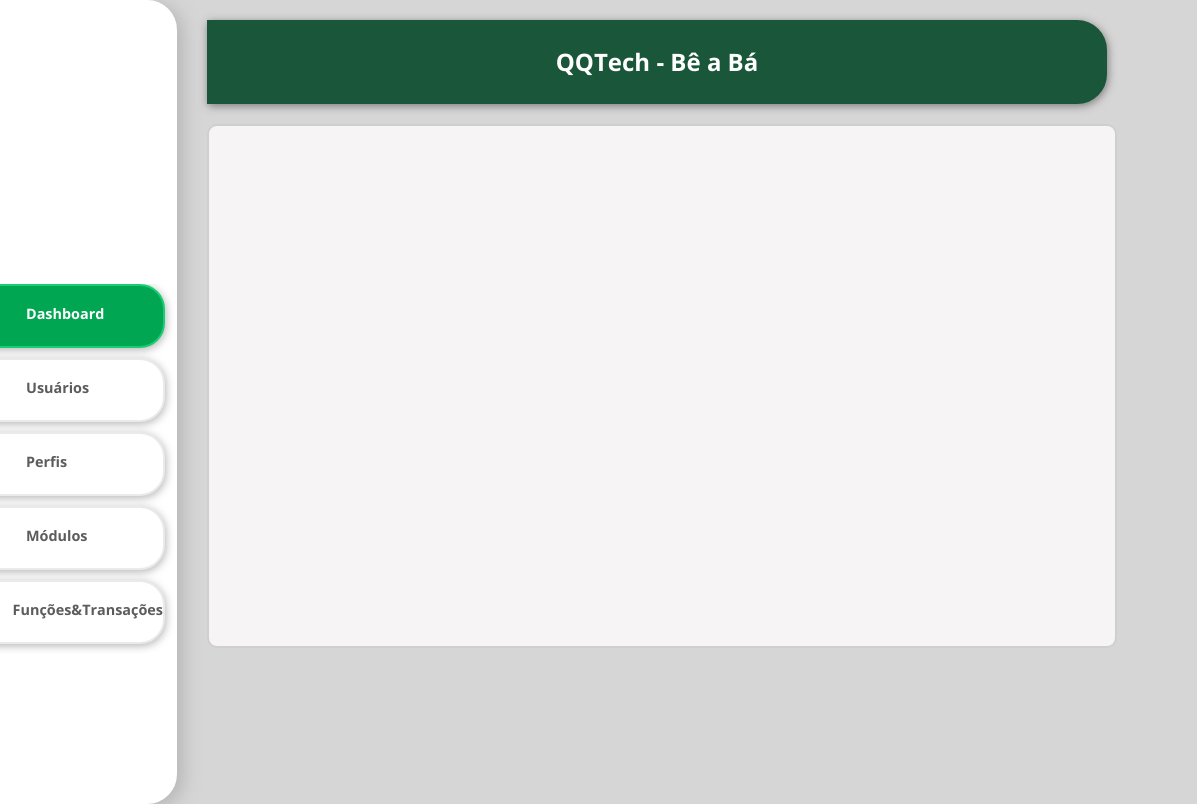
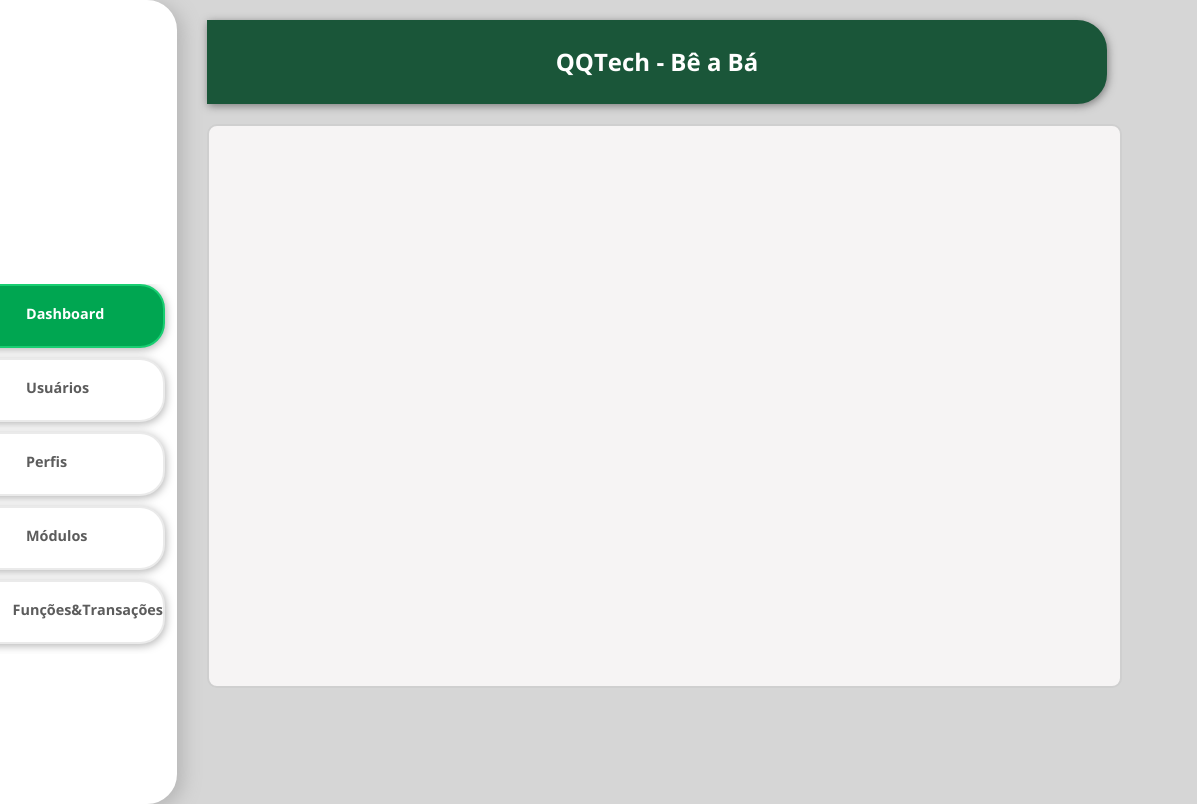
Before and after one commit to htpnia/petsys, a website: page view/Dashboard/dashboard.html in a window 1280 px wide. Shown: the full height of the page, 83-1280 px from the left. Drawn offline with nearby package versions, Linux system fonts and the light colour scheme.

Commit message:
dashboard data changes

```diff
--- a/public/styles/dashboard.css
+++ b/public/styles/dashboard.css
@@ -110,8 +110,8 @@ button img {
     border: 2px solid #CFCFCF;
     background-color: #F6F4F4;
     border-radius: 10px;
-    margin: 10px 20px 20px 30px;
-    height: 65vh;
+    margin: 10px 15px 20px 30px;
+    height: 70vh;
 
 }
 
```
